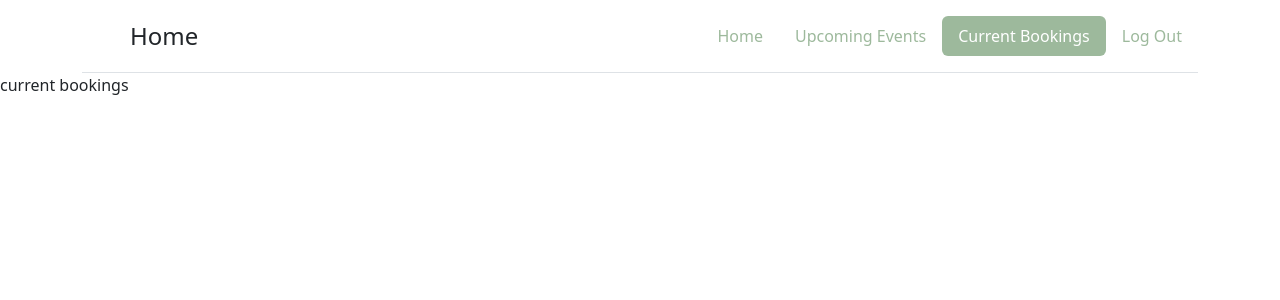
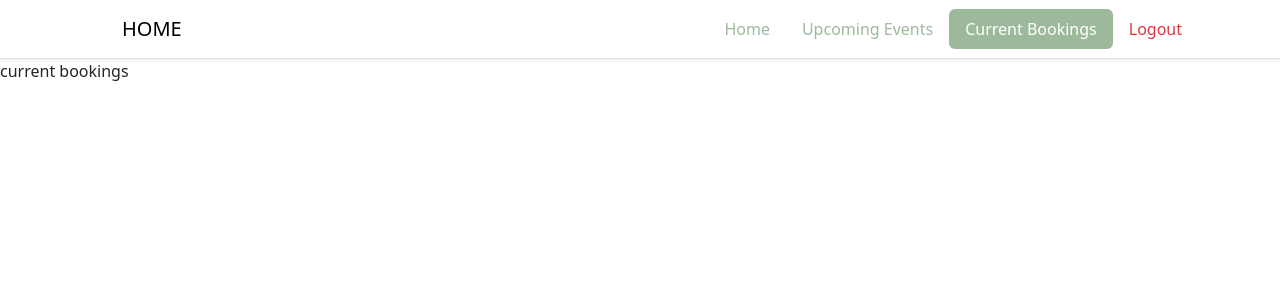
Before and after one commit to LuannePlem/OnlineEventTicketingSystem, a Django app: page /current_events/ in a window 1280 px wide. Shown: the top 300 px of the page. Run offline with Django 5.2, Linux system fonts and the light colour scheme; the visitor is signed in with stand-in values (Sample User, id 1); parts of the project's set-up code (start-up, migrations or seed data) failed here and were passed over.

Commit message:
Polish navbar

```diff
--- a/OTS_main/OTS/settings.py
+++ b/OTS_main/OTS/settings.py
@@ -121,6 +121,7 @@ USE_TZ = True
 
 STATIC_URL = 'static/'
 
+
 # Default primary key field type
 # https://docs.djangoproject.com/en/5.2/ref/settings/#default-auto-field
 
--- a/OTS_main/OTS_APP/templates/current.html
+++ b/OTS_main/OTS_APP/templates/current.html
@@ -14,45 +14,42 @@
   </head>
   <body>
     {% if user.is_authenticated %}
-    <div class="container">
-      <header
-        class="d-flex flex-wrap justify-content-center py-3 border-bottom"
-      >
-        <a
-          href="/"
-          class="d-flex align-items-center mb-3 mb-md-0 me-md-auto text-dark text-decoration-none"
-        >
-          <svg class="bi me-2" width="40" height="32">
+    <!-- Navbar -->
+    <nav
+      class="navbar navbar-expand-lg navbar-light bg-white border-bottom shadow-sm"
+    >
+      <div class="container">
+        <a href="/" class="navbar-brand d-flex align-items-center">
+          <svg class="bi me-2" width="32" height="32">
             <use xlink:href="#bootstrap"></use>
           </svg>
-          <span class="fs-4">Home</span>
+          <span>HOME</span>
         </a>
+
         <ul class="nav nav-pills">
-          <li class="nav-item">
-            <a href="/" class="nav-link" aria-current="page">Home</a>
-          </li>
-          <li class="nav-item">
+          <li><a href="/" class="nav-link">Home</a></li>
+          <li>
             <a href="/upcoming_events/" class="nav-link">Upcoming Events</a>
           </li>
-          <!--Display different options for user and manager -->
+
           {% if user.user_type == "user" %}
-          <li class="nav-item">
+          <li class="nav-pills">
             <a href="/current_events/" class="nav-link active"
               >Current Bookings</a
             >
           </li>
           {% else %}
           <li class="nav-item">
-            <a href="/create_events/" class="nav-link">New Event </a>
+            <a href="/create_events/" class="nav-link">New Event</a>
           </li>
           {% endif %}
 
           <li class="nav-item">
-            <a href="/logout/" class="nav-link">Log Out</a>
+            <a href="/logout/" class="nav-link text-danger">Logout</a>
           </li>
         </ul>
-      </header>
-    </div>
+      </div>
+    </nav>
   </body>
   current bookings {%endif%}
 </html>
```
Also changed, not shown: OTS_main/OTS_APP/templates/upcoming.html (+5 -5 lines).
